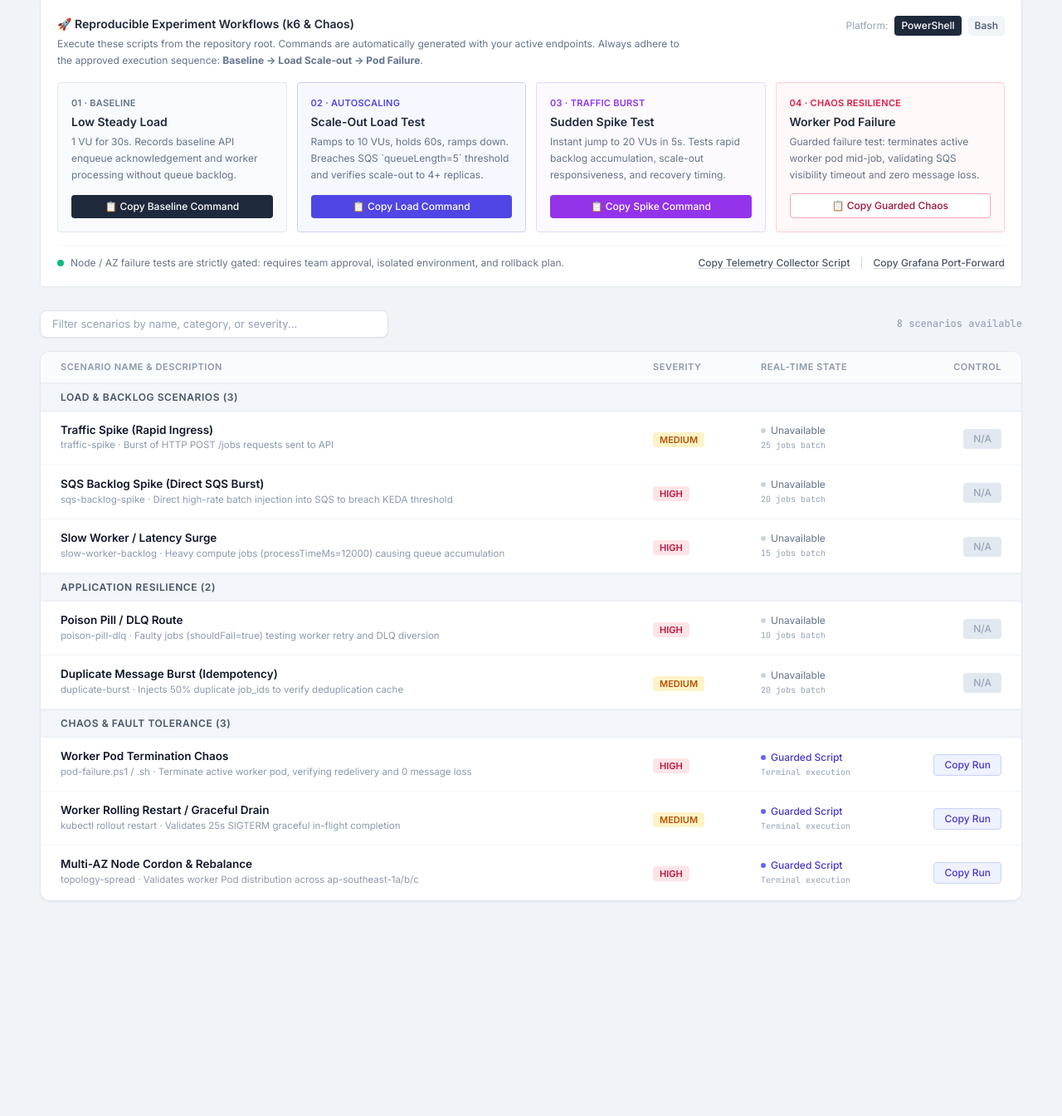
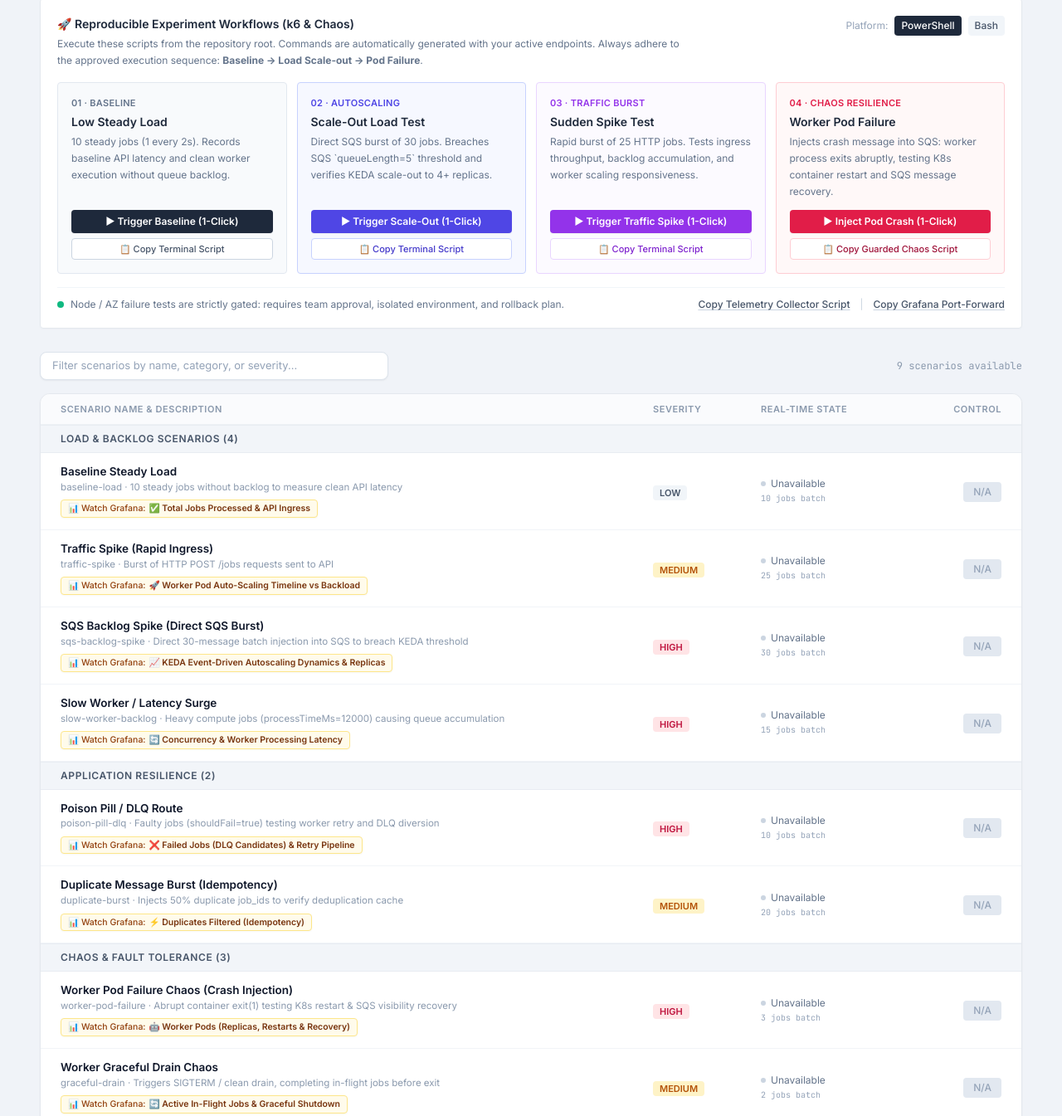
Before and after one commit to NhutKhanh24520782/eks-event-driven-autoscaling, a plain HTML site: page apps/frontend/rca-lab.html in a window 1280 px wide. Shown: the part 467-1812 px from the top of the page at 83% size. Before the commit the page ends 1625 px from the top, so only its background shows below. Drawn offline with nearby package versions, Linux system fonts and the light colour scheme; no server answers.

Commit message:
feat(chaos): add EKS autoscaling, pod-failure, and DLQ test evidence

```diff
--- a/apps/frontend/rca-lab.html
+++ b/apps/frontend/rca-lab.html
@@ -121,8 +121,8 @@
 
     <div class="flex items-center space-x-4">
       <a href="http://localhost:3000" target="_blank" rel="noreferrer"
-        class="hidden sm:inline-flex items-center space-x-1.5 px-3 py-1 rounded border border-slate-200 text-xs font-medium text-slate-700 hover:bg-slate-50 transition-colors">
-        <span>📊 Grafana</span>
+        class="inline-flex items-center space-x-1.5 px-3 py-1 rounded bg-amber-500 hover:bg-amber-600 text-white text-xs font-semibold shadow-sm transition-colors">
+        <span>📊 Open Grafana (Port 3000)</span>
       </a>
       <span class="text-xs text-[#8a99ad] font-mono">
         <span id="clock" class="text-[#64748b]">--:--:--</span>
@@ -324,12 +324,18 @@
           <div>
             <div class="text-[11px] font-semibold uppercase tracking-wide text-slate-500">01 · Baseline</div>
             <h3 class="mt-1 text-sm font-semibold text-slate-800">Low Steady Load</h3>
-            <p class="mt-1 text-xs leading-5 text-slate-500">1 VU for 30s. Records baseline API enqueue acknowledgement and worker processing without queue backlog.</p>
+            <p class="mt-1 text-xs leading-5 text-slate-500">10 steady jobs (1 every 2s). Records baseline API latency and clean worker execution without queue backlog.</p>
           </div>
+          <div class="mt-3 space-y-1.5">
+            <button onclick="toggleScenario('baseline-load')"
+              class="w-full rounded bg-slate-800 px-3 py-1.5 text-xs font-semibold text-white hover:bg-slate-700 transition-colors flex items-center justify-center space-x-1.5 shadow-sm">
+              <span>▶ Trigger Baseline (1-Click)</span>
+            </button>
             <button onclick="copyExperimentCommand('baseline')"
-            class="mt-3 w-full rounded bg-slate-800 px-3 py-1.5 text-xs font-medium text-white hover:bg-slate-700 transition-colors flex items-center justify-center space-x-1">
-            <span>📋 Copy Baseline Command</span>
+              class="w-full rounded border border-slate-300 bg-white px-2 py-1 text-[11px] font-medium text-slate-600 hover:bg-slate-100 transition-colors flex items-center justify-center space-x-1">
+              <span>📋 Copy Terminal Script</span>
             </button>
+          </div>
         </article>
 
         <!-- 02 Scale-Out Load -->
@@ -337,12 +343,18 @@
           <div>
             <div class="text-[11px] font-semibold uppercase tracking-wide text-indigo-600">02 · Autoscaling</div>
             <h3 class="mt-1 text-sm font-semibold text-slate-800">Scale-Out Load Test</h3>
-            <p class="mt-1 text-xs leading-5 text-slate-500">Ramps to 10 VUs, holds 60s, ramps down. Breaches SQS `queueLength=5` threshold and verifies scale-out to 4+ replicas.</p>
+            <p class="mt-1 text-xs leading-5 text-slate-500">Direct SQS burst of 30 jobs. Breaches SQS `queueLength=5` threshold and verifies KEDA scale-out to 4+ replicas.</p>
           </div>
+          <div class="mt-3 space-y-1.5">
+            <button onclick="toggleScenario('sqs-backlog-spike')"
+              class="w-full rounded bg-indigo-600 px-3 py-1.5 text-xs font-semibold text-white hover:bg-indigo-700 transition-colors flex items-center justify-center space-x-1.5 shadow-sm">
+              <span>▶ Trigger Scale-Out (1-Click)</span>
+            </button>
             <button onclick="copyExperimentCommand('load')"
-            class="mt-3 w-full rounded bg-indigo-600 px-3 py-1.5 text-xs font-medium text-white hover:bg-indigo-700 transition-colors flex items-center justify-center space-x-1">
-            <span>📋 Copy Load Command</span>
+              class="w-full rounded border border-indigo-200 bg-white px-2 py-1 text-[11px] font-medium text-indigo-700 hover:bg-indigo-100 transition-colors flex items-center justify-center space-x-1">
+              <span>📋 Copy Terminal Script</span>
             </button>
+          </div>
         </article>
 
         <!-- 03 Sudden Spike -->
@@ -350,12 +362,18 @@
           <div>
             <div class="text-[11px] font-semibold uppercase tracking-wide text-purple-600">03 · Traffic Burst</div>
             <h3 class="mt-1 text-sm font-semibold text-slate-800">Sudden Spike Test</h3>
-            <p class="mt-1 text-xs leading-5 text-slate-500">Instant jump to 20 VUs in 5s. Tests rapid backlog accumulation, scale-out responsiveness, and recovery timing.</p>
+            <p class="mt-1 text-xs leading-5 text-slate-500">Rapid burst of 25 HTTP jobs. Tests ingress throughput, backlog accumulation, and worker scaling responsiveness.</p>
           </div>
+          <div class="mt-3 space-y-1.5">
+            <button onclick="toggleScenario('traffic-spike')"
+              class="w-full rounded bg-purple-600 px-3 py-1.5 text-xs font-semibold text-white hover:bg-purple-700 transition-colors flex items-center justify-center space-x-1.5 shadow-sm">
+              <span>▶ Trigger Traffic Spike (1-Click)</span>
+            </button>
             <button onclick="copyExperimentCommand('spike')"
-            class="mt-3 w-full rounded bg-purple-600 px-3 py-1.5 text-xs font-medium text-white hover:bg-purple-700 transition-colors flex items-center justify-center space-x-1">
-            <span>📋 Copy Spike Command</span>
+              class="w-full rounded border border-purple-200 bg-white px-2 py-1 text-[11px] font-medium text-purple-700 hover:bg-purple-100 transition-colors flex items-center justify-center space-x-1">
+              <span>📋 Copy Terminal Script</span>
             </button>
+          </div>
         </article>
 
         <!-- 04 Pod Failure -->
@@ -363,12 +381,18 @@
           <div>
             <div class="text-[11px] font-semibold uppercase tracking-wide text-rose-600">04 · Chaos Resilience</div>
             <h3 class="mt-1 text-sm font-semibold text-slate-800">Worker Pod Failure</h3>
-            <p class="mt-1 text-xs leading-5 text-slate-500">Guarded failure test: terminates active worker pod mid-job, validating SQS visibility timeout and zero message loss.</p>
+            <p class="mt-1 text-xs leading-5 text-slate-500">Injects crash message into SQS: worker process exits abruptly, testing K8s container restart and SQS message recovery.</p>
           </div>
+          <div class="mt-3 space-y-1.5">
+            <button onclick="toggleScenario('worker-pod-failure')"
+              class="w-full rounded bg-rose-600 px-3 py-1.5 text-xs font-semibold text-white hover:bg-rose-700 transition-colors flex items-center justify-center space-x-1.5 shadow-sm">
+              <span>▶ Inject Pod Crash (1-Click)</span>
+            </button>
             <button onclick="copyExperimentCommand('pod-failure')"
-            class="mt-3 w-full rounded border border-rose-300 bg-white px-3 py-1.5 text-xs font-medium text-rose-800 hover:bg-rose-100 transition-colors flex items-center justify-center space-x-1">
-            <span>📋 Copy Guarded Chaos</span>
+              class="w-full rounded border border-rose-200 bg-white px-2 py-1 text-[11px] font-medium text-rose-800 hover:bg-rose-100 transition-colors flex items-center justify-center space-x-1">
+              <span>📋 Copy Guarded Chaos Script</span>
             </button>
+          </div>
         </article>
       </div>
 
@@ -481,22 +505,34 @@
         category: 'LOAD & BACKLOG SCENARIOS',
         items: [
           {
+            id: 'baseline-load',
+            title: 'Baseline Steady Load',
+            slug: 'baseline-load · 10 steady jobs without backlog to measure clean API latency',
+            severity: 'Low',
+            maxJobs: 10,
+            state: 'unavailable',
+            supported: false,
+            grafanaTarget: '✅ Total Jobs Processed & API Ingress'
+          },
+          {
             id: 'traffic-spike',
             title: 'Traffic Spike (Rapid Ingress)',
             slug: 'traffic-spike · Burst of HTTP POST /jobs requests sent to API',
             severity: 'Medium',
             maxJobs: 25,
             state: 'unavailable',
-            supported: false
+            supported: false,
+            grafanaTarget: '🚀 Worker Pod Auto-Scaling Timeline vs Backload'
           },
           {
             id: 'sqs-backlog-spike',
             title: 'SQS Backlog Spike (Direct SQS Burst)',
-            slug: 'sqs-backlog-spike · Direct high-rate batch injection into SQS to breach KEDA threshold',
+            slug: 'sqs-backlog-spike · Direct 30-message batch injection into SQS to breach KEDA threshold',
             severity: 'High',
-            maxJobs: 20,
+            maxJobs: 30,
             state: 'unavailable',
-            supported: false
+            supported: false,
+            grafanaTarget: '📈 KEDA Event-Driven Autoscaling Dynamics & Replicas'
           },
           {
             id: 'slow-worker-backlog',
@@ -505,7 +541,8 @@
             severity: 'High',
             maxJobs: 15,
             state: 'unavailable',
-            supported: false
+            supported: false,
+            grafanaTarget: '🔄 Concurrency & Worker Processing Latency'
           }
         ]
       },
@@ -519,7 +556,8 @@
             severity: 'High',
             maxJobs: 10,
             state: 'unavailable',
-            supported: false
+            supported: false,
+            grafanaTarget: '❌ Failed Jobs (DLQ Candidates) & Retry Pipeline'
           },
           {
             id: 'duplicate-burst',
@@ -528,7 +566,8 @@
             severity: 'Medium',
             maxJobs: 20,
             state: 'unavailable',
-            supported: false
+            supported: false,
+            grafanaTarget: '⚡ Duplicates Filtered (Idempotency)'
           }
         ]
       },
@@ -536,24 +575,24 @@
         category: 'CHAOS & FAULT TOLERANCE',
         items: [
           {
-            id: 'worker-pod-failure-guided',
-            title: 'Worker Pod Termination Chaos',
-            slug: 'pod-failure.ps1 / .sh · Terminate active worker pod, verifying redelivery and 0 message loss',
+            id: 'worker-pod-failure',
+            title: 'Worker Pod Failure Chaos (Crash Injection)',
+            slug: 'worker-pod-failure · Abrupt container exit(1) testing K8s restart & SQS visibility recovery',
             severity: 'High',
-            maxJobs: 1,
-            state: 'guided',
-            supported: true,
-            isGuided: true
+            maxJobs: 3,
+            state: 'unavailable',
+            supported: false,
+            grafanaTarget: '🤖 Worker Pods (Replicas, Restarts & Recovery)'
           },
           {
-            id: 'graceful-drain-guided',
-            title: 'Worker Rolling Restart / Graceful Drain',
-            slug: 'kubectl rollout restart · Validates 25s SIGTERM graceful in-flight completion',
+            id: 'graceful-drain',
+            title: 'Worker Graceful Drain Chaos',
+            slug: 'graceful-drain · Triggers SIGTERM / clean drain, completing in-flight jobs before exit',
             severity: 'Medium',
-            maxJobs: 1,
-            state: 'guided',
-            supported: true,
-            isGuided: true
+            maxJobs: 2,
+            state: 'unavailable',
+            supported: false,
+            grafanaTarget: '🔄 Active In-Flight Jobs & Graceful Shutdown'
           },
           {
             id: 'multi-az-rebalance-guided',
@@ -563,7 +602,8 @@
             maxJobs: 1,
             state: 'guided',
             supported: true,
-            isGuided: true
+            isGuided: true,
+            grafanaTarget: '⚖️ Multi-AZ Pod Distribution (Topology Spread)'
           }
         ]
       }
@@ -821,6 +861,13 @@
                 <div class="pr-4">
                   <div class="text-[13.5px] font-semibold text-slate-900 leading-tight">${item.title}</div>
                   <div class="text-[11.5px] text-[#8a99ad] font-normal mt-0.5">${item.slug}</div>
+                  ${item.grafanaTarget ? `
+                    <div class="mt-1.5 flex items-center space-x-1.5">
+                      <span class="inline-flex items-center px-2 py-0.5 rounded text-[10.5px] font-medium bg-amber-50 text-amber-800 border border-amber-200 shadow-[0_1px_2px_rgba(0,0,0,0.03)]">
+                        <span class="mr-1">📊 Watch Grafana:</span> <strong class="font-semibold text-amber-900">${item.grafanaTarget}</strong>
+                      </span>
+                    </div>
+                  ` : ''}
                 </div>
 
                 <div>
@@ -888,8 +935,9 @@
         const result = await requestScenario(id, action);
         await loadScenarioStates();
         const run = result.scenario;
+        const targetHint = item.grafanaTarget ? ` → Check Grafana panel: "${item.grafanaTarget}"` : '';
         showToast(action === 'start'
-          ? `Dispatched ${item.title}: ${run.sentJobs}/${run.maxJobs} jobs queued`
+          ? `Dispatched ${item.title}: ${run.sentJobs}/${run.maxJobs} jobs queued.${targetHint}`
           : `Stopped future batches for ${item.title}`);
       } catch (error) {
         showToast(error.message);
```
Also changed, not shown: apps/backend/api-service/src/main.js (+85 -12 lines), apps/backend/worker-service/src/main.js (+32 -0 lines). Lines whose indentation alone changed are shown as unchanged.
